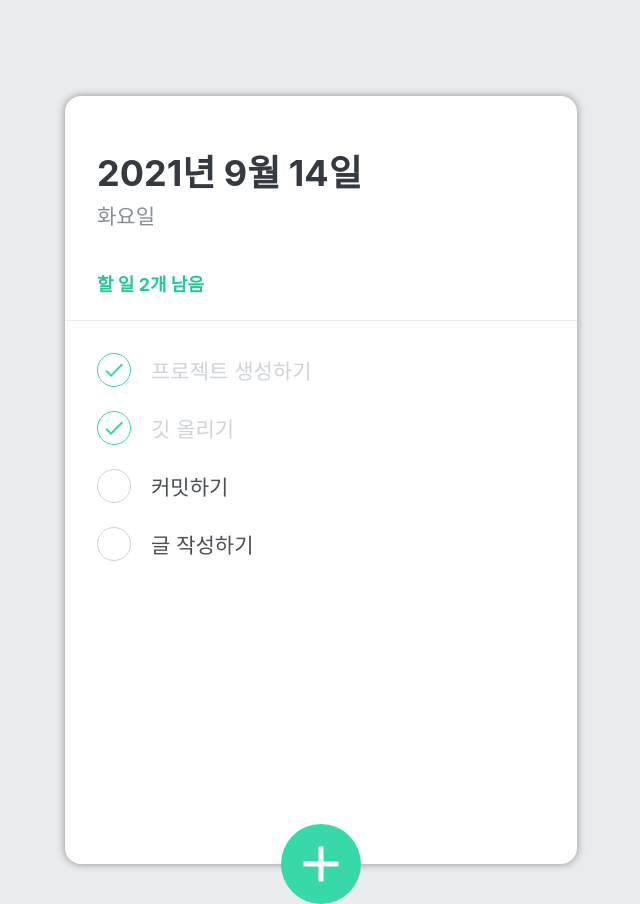
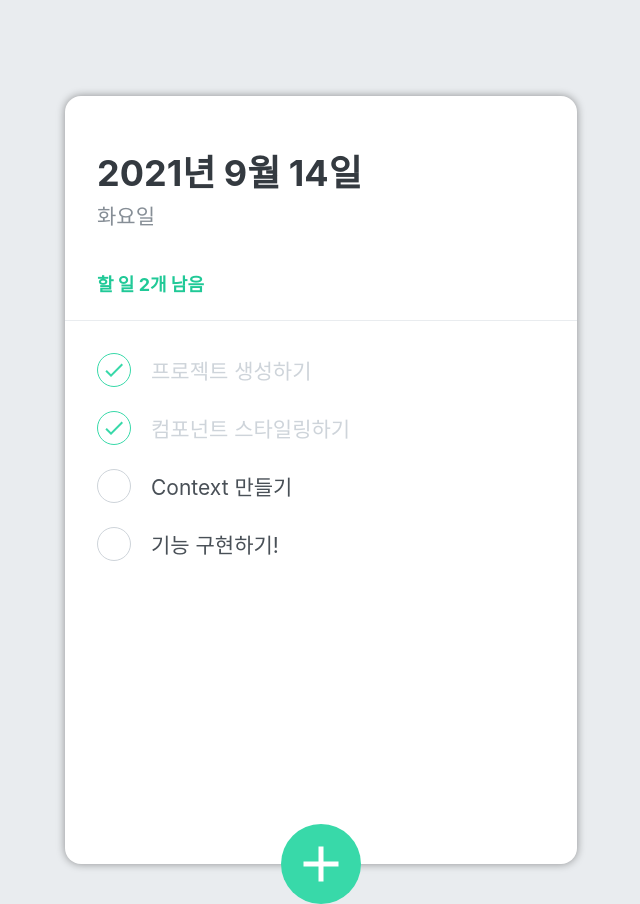
Before and after one commit to Haeeeun/react-todolist, a React (Create React App) app: page / in a window 1280 px wide. Shown: the whole page, without its empty margins (319-959 px from the left). Built offline with nearby package versions, Linux system fonts and the light colour scheme.

Commit message:
TodoList 기능 구현하기

```diff
--- a/src/TodoContext.js
+++ b/src/TodoContext.js
@@ -18,7 +18,7 @@ const initialTodos = [
   },
   {
     id: 4,
-    text: '기능 구현하기',
+    text: '기능 구현하기!',
     done: false,
   },
 ];
--- a/src/components/TodoList.js
+++ b/src/components/TodoList.js
@@ -10,13 +10,19 @@ const TodoListBlock = styled.div`
 `
 
 function TodoList() {
-  const state = useTodoState();
+  const todos = useTodoState();
+
+
   return (
     <TodoListBlock>
-      <TodoItem text="프로젝트 생성하기" done={true} />
-      <TodoItem text="깃 올리기" done={true} />
-      <TodoItem text="커밋하기" done={false} />
-      <TodoItem text="글 작성하기" done={false} />
+      {todos.map(
+        todo => <TodoItem
+          key={todo.id}
+          id={todo.id}
+          text={todo.text}
+          done={todo.done}
+        />
+      )}
     </TodoListBlock>
   );
 }
```
